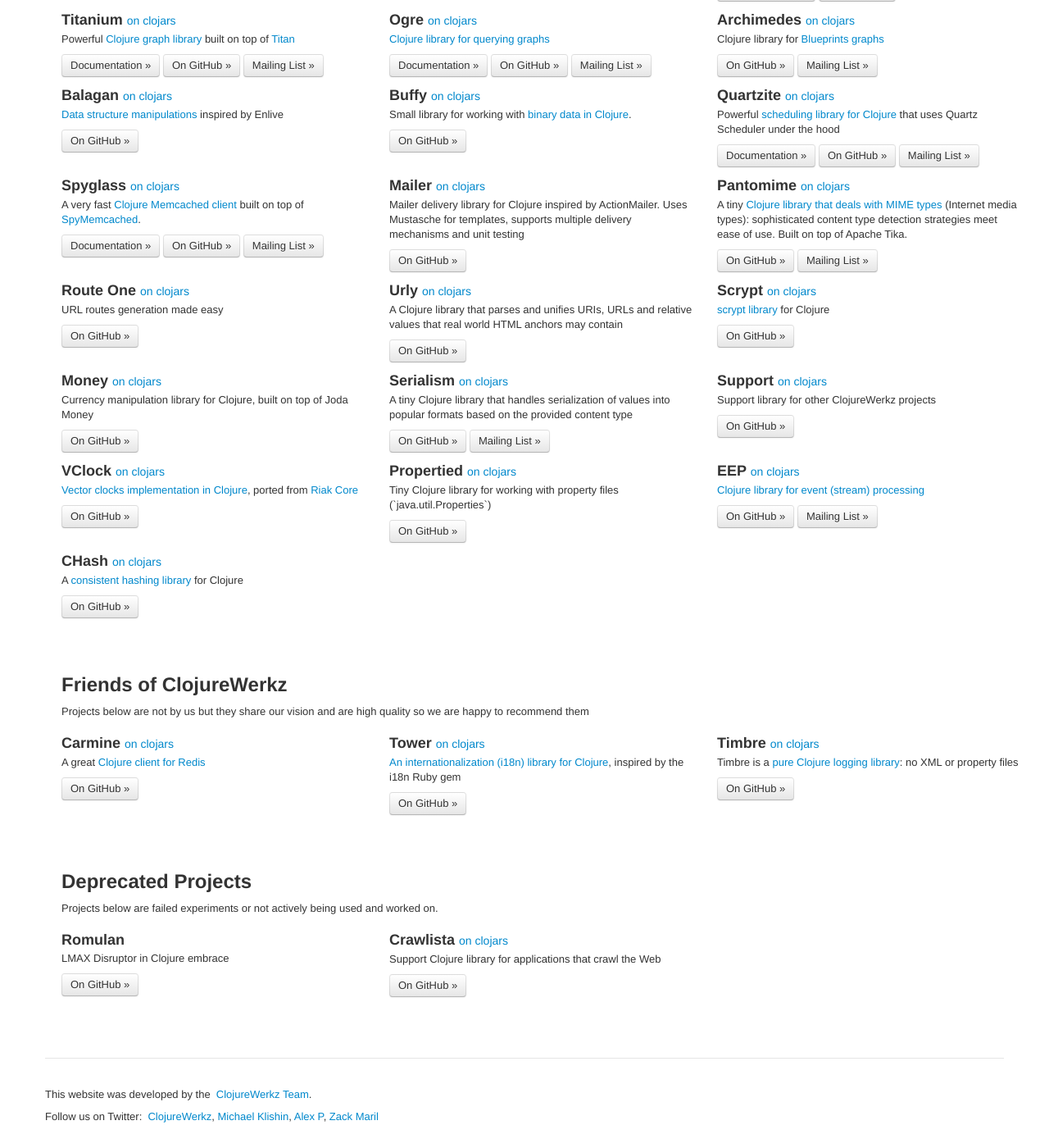
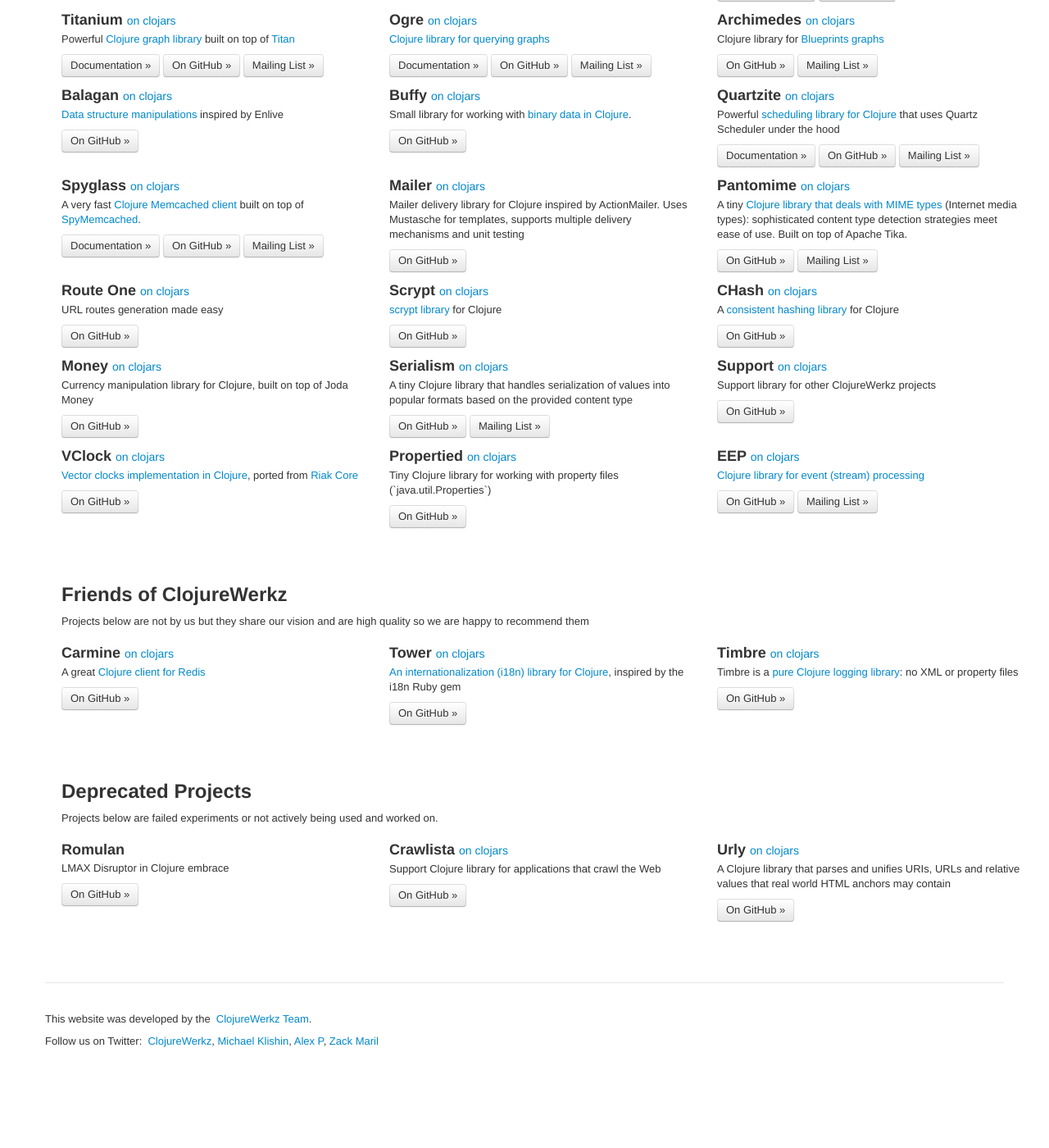
Before and after one commit to clojurewerkz/clojurewerkz.org, a Jekyll site: the page built from index.html, in a window 1280 px wide and 1400 px high, scrolled down 648 px. Shown: the whole window at 82% size. Built offline with Jekyll 4.4.1, drawn with Linux system fonts in a browser that asks for light colours; some web fonts are replaced; Markdown is read by kramdown in place of the engine named in the settings; after the commit the page ends 1956 px from its top, so only the background shows below that.

Commit message:
Move Urly to deprecated projects

```diff
--- a/index.html
+++ b/index.html
@@ -222,14 +222,14 @@
       </p>
     </div>
     <div class="span4">
-      <h3>Urly <small><a href="https://clojars.org/clojurewerkz/urly">on clojars</a></small></h3>
-      <p>A Clojure library that parses and unifies URIs, URLs and relative values that real world HTML anchors may contain</p>
-      <p><a class="btn" href="https://github.com/michaelklishin/urly">On GitHub »</a></p>
-    </div>
-    <div class="span4">
       <h3>Scrypt <small><a href="https://clojars.org/clojurewerkz/scrypt">on clojars</a></small></h3>
       <p><a href="https://github.com/clojurewerkz/scrypt">scrypt library</a> for Clojure</p>
       <p><a class="btn" href="https://github.com/clojurewerkz/scrypt">On GitHub »</a></p>
+    </div>
+    <div class="span4">
+      <h3>CHash <small><a href="https://clojars.org/clojurewerkz/chash">on clojars</a></small></h3>
+      <p>A <a href="https://github.com/michaelklishin/chash">consistent hashing library</a> for Clojure</p>
+      <p><a class="btn" href="https://github.com/michaelklishin/chash">On GitHub »</a></p>
     </div>
   </div>
 
@@ -270,14 +270,6 @@
         <a class="btn" href="https://github.com/clojurewerkz/eep">On GitHub »</a>
         <a class="btn" href="https://groups.google.com/forum/#!forum/clojure-stream-processing">Mailing List »</a>
       </p>
-    </div>
-  </div>
-
-  <div class="row-fluid">
-    <div class="span4">
-      <h3>CHash <small><a href="https://clojars.org/clojurewerkz/chash">on clojars</a></small></h3>
-      <p>A <a href="https://github.com/michaelklishin/chash">consistent hashing library</a> for Clojure</p>
-      <p><a class="btn" href="https://github.com/michaelklishin/chash">On GitHub »</a></p>
     </div>
   </div>
 
@@ -324,6 +316,9 @@
       <p><a class="btn" href="https://github.com/michaelklishin/crawlista">On GitHub »</a></p>
     </div>
     <div class="span4">
+      <h3>Urly <small><a href="https://clojars.org/clojurewerkz/urly">on clojars</a></small></h3>
+      <p>A Clojure library that parses and unifies URIs, URLs and relative values that real world HTML anchors may contain</p>
+      <p><a class="btn" href="https://github.com/michaelklishin/urly">On GitHub »</a></p>
     </div>
   </div>
 </div>
```
